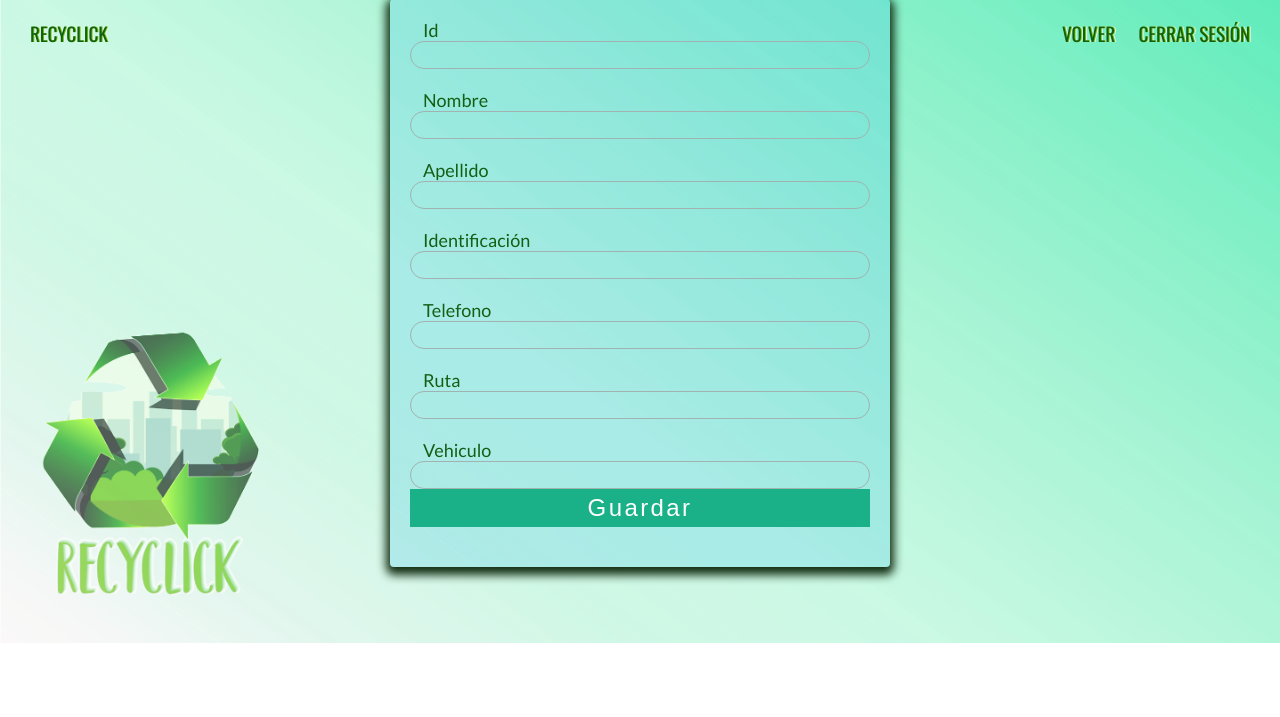
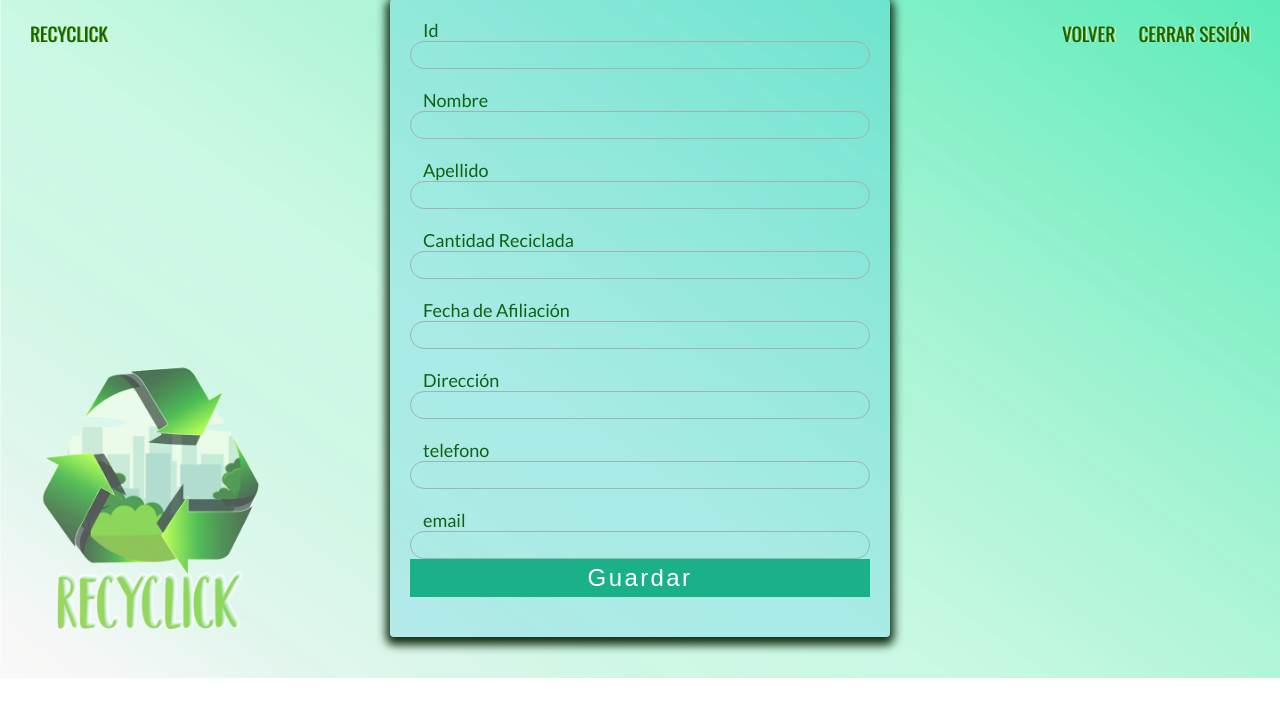
Before and after one commit to Jack-Daniel7/Recyclick, a PHP site: page /php/editarcliente.php in a window 1280 px wide. Shown: the part 41-758 px from the top of the page. Run offline with PHP 8.4, Linux system fonts and the light colour scheme; data comes from the database, SQL or seed files in the repository; data that the repository does not hold is empty; some libraries are stand-ins or nearby versions.

Commit message:
se creo los php para agregar rutas, recompensas y modificar clientes7

```diff
--- a/php/admin.php
+++ b/php/admin.php
@@ -88,7 +88,7 @@ elseif ($_SESSION['rol']==0) {
 						<div class="box">
   								<div class="container-3">
 							  		<span class="icon"><i class="fa fa-search"></i></span>
-							  		<a href="../php/agregaroperario.php" class="iconadd"><i class="fas fa-user-plus"></i></a>
+
       								<input type="search" name="caja_busqueda_cliente" id="caja_busqueda_cliente" placeholder="Search..."/>
   								</div>
 							</div>
@@ -103,10 +103,10 @@ elseif ($_SESSION['rol']==0) {
 
 				   <?php
 					   require("connect_db.php");
-					   $sql=("SELECT * FROM operario");
+					   $sql=("SELECT * FROM cliente");
 					   $query=mysqli_query($mysqli,$sql);
 					   extract($_GET);
-					   if(@$idb==2){
+					   if(@$idb==3){
 						   $sqlbo="UPDATE `login` SET `state` = '0' WHERE `login`.`identificacion` = '$id'";
 						   $resbo=mysqli_query($mysqli,$sqlbo);
 						   echo '<script>alert("USUARIO INHABILITADO")</script> ';
--- a/php/editarcliente.php
+++ b/php/editarcliente.php
@@ -15,7 +15,7 @@
 		extract($_GET);
 		require("connect_db.php");
 
-		$sql="SELECT * FROM operario WHERE identificacion=$id";
+		$sql="SELECT * FROM cliente WHERE identificacion=$id";
 	//la variable  $mysqli viene de connect_db que lo traigo con el require("connect_db.php");
         $ressql=mysqli_query($mysqli,$sql);
 		while ($row=mysqli_fetch_row ($ressql)){
@@ -23,9 +23,11 @@
 		    	$name=$row[1];
 		    	$lastname=$row[2];
                 $identificacion=$row[3];
-		    	$route=$row[5];
-				$vehicle=$row[6];
-				$telephone=$row[7];
+		    	$quantity=$row[4];
+                $date=$row[5];
+                $address=$row[6];
+                $telephone=$row[7];
+				$email=$row[8];
 		    }
 
 
@@ -57,21 +59,24 @@
           <input type="text" name="pass" value="<?php echo $lastname?>">
         </div>
         <div class="field-wrap">
-          <label id="actualizar">Identificación<span class="req"></span></label>
-          <input type="text" name="email" value="<?php echo $identificacion?>">
+          <label id="actualizar">Cantidad Reciclada<span class="req"></span></label>
+          <input type="text" name="email" value="<?php echo $quantity?>">
         </div>
         <div class="field-wrap">
-          <label id="actualizar">Telefono<span class="req"></span></label>
-          <input type="text" name="pasadmin" value="<?php echo $telephone?>">
+          <label id="actualizar">Fecha de Afiliación<span class="req"></span></label>
+          <input type="text" name="pasadmin" value="<?php echo $date?>">
         </div>
         <div class="field-wrap">
-          <label id="actualizar">Ruta<span class="req"></span></label>
-          <input type="text" name="rol" value="<?php echo $route?>">
+          <label id="actualizar">Dirección<span class="req"></span></label>
+          <input type="text" name="rol" value="<?php echo $address?>">
          </div>
         <div class="field-wrap">
-          <label id="actualizar">Vehiculo<span class="req"></span></label>
-          <input type="text" name="estado" value="<?php echo $vehicle?>">
-
+          <label id="actualizar">telefono<span class="req"></span></label>
+          <input type="text" name="estado" value="<?php echo $telephone?>">
+        </div>
+        <div class="field-wrap">
+          <label id="actualizar">email<span class="req"></span></label>
+          <input type="text" name="rol" value="<?php echo $email?>">
           <button type="submit" class="button button-block">Guardar</button>
           </div>
 		</form>
```
Also changed, not shown: php/buscar.php (+4 -4 lines), 1 other file.
